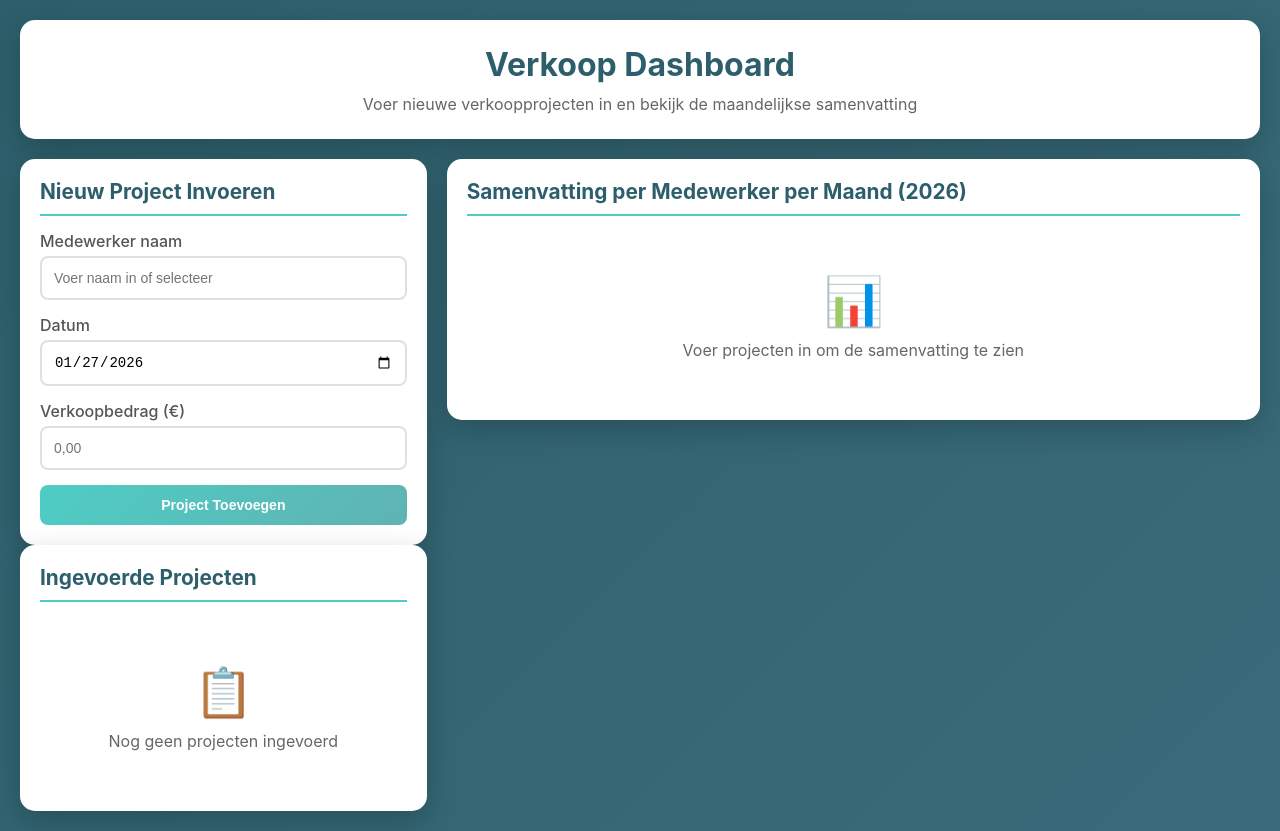
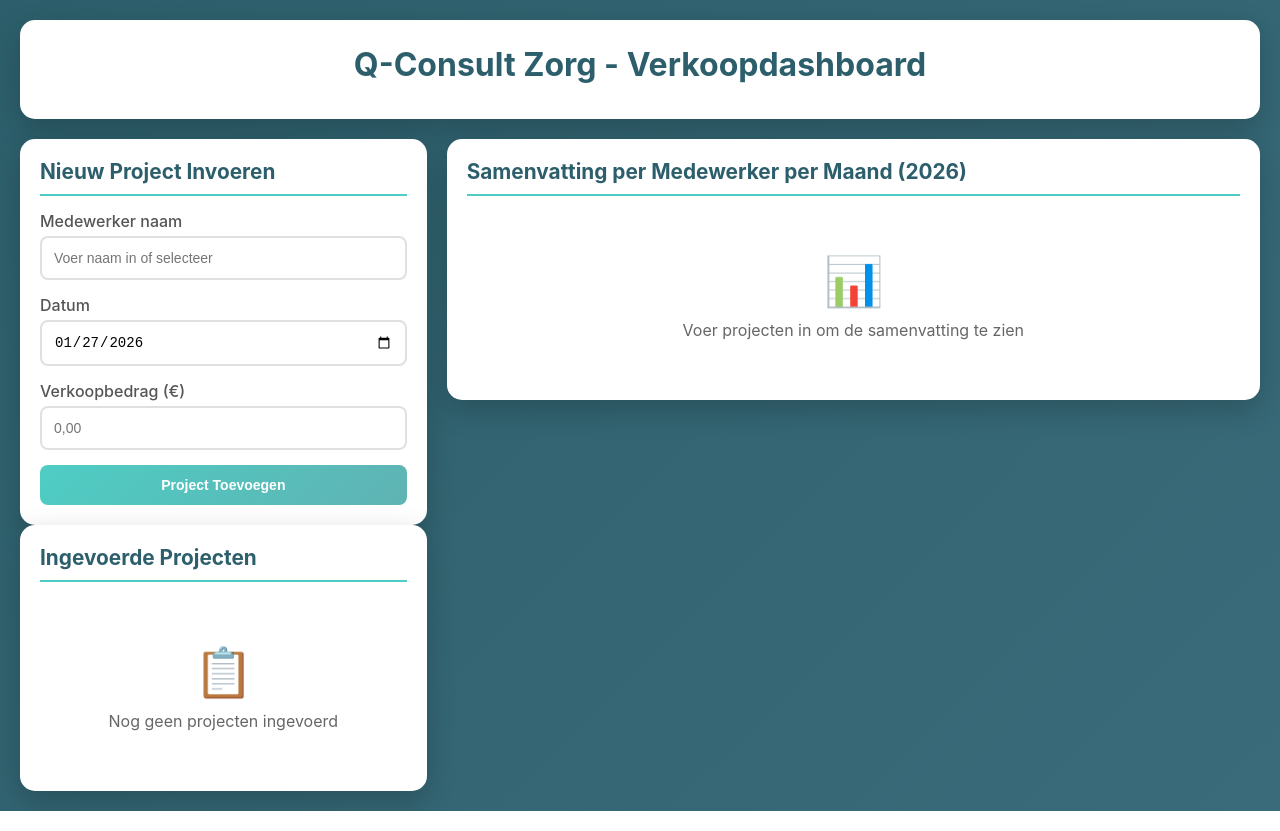
Before and after one commit to lennartroest/verkoopdashboard-QConsultZorg, a plain HTML site: page index.html in a window 1280 px wide. Drawn offline with Linux system fonts and the light colour scheme.

Commit message:
titel veranderd

```diff
--- a/index.html
+++ b/index.html
@@ -293,8 +293,7 @@
 <body>
     <div class="container">
         <div class="header">
-            <h1>Verkoop Dashboard</h1>
-            <p>Voer nieuwe verkoopprojecten in en bekijk de maandelijkse samenvatting</p>
+            <h1>Q-Consult Zorg - Verkoopdashboard</h1>
         </div>
 
         <div class="main-content">
```
